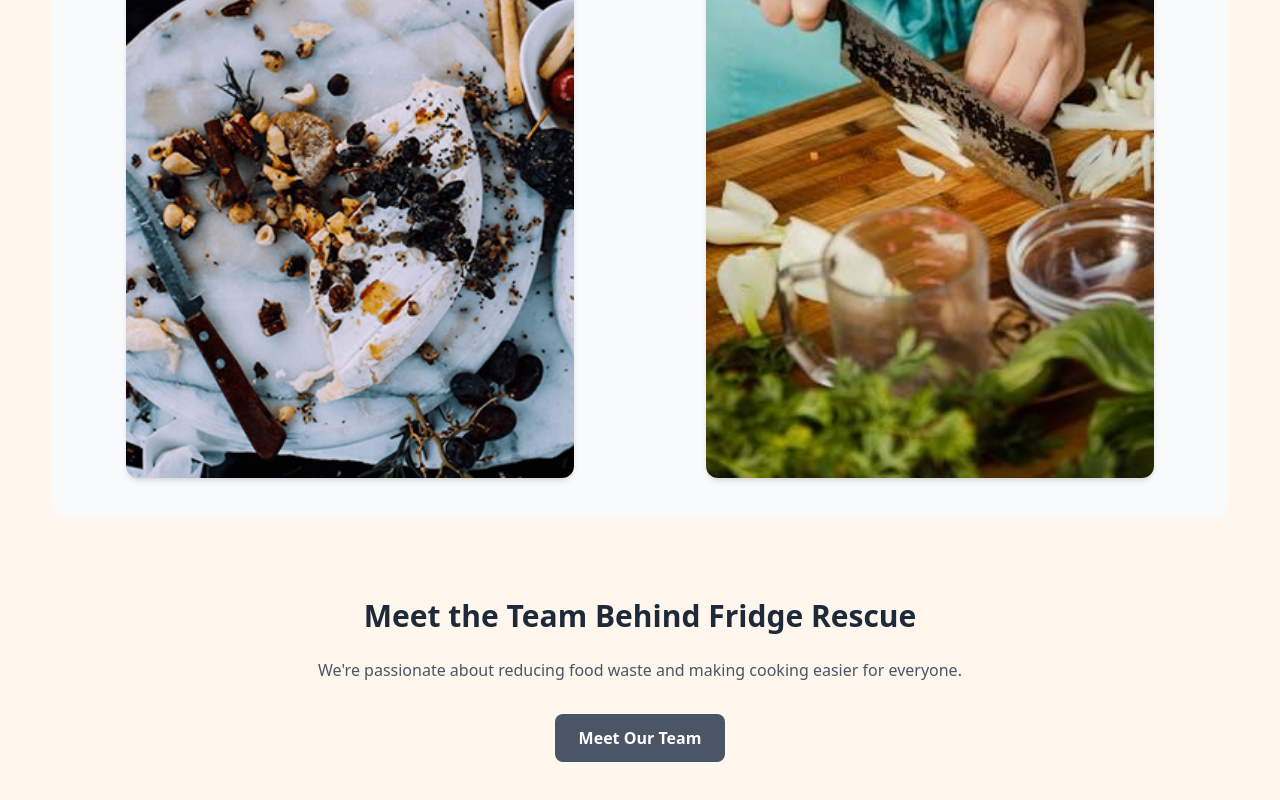
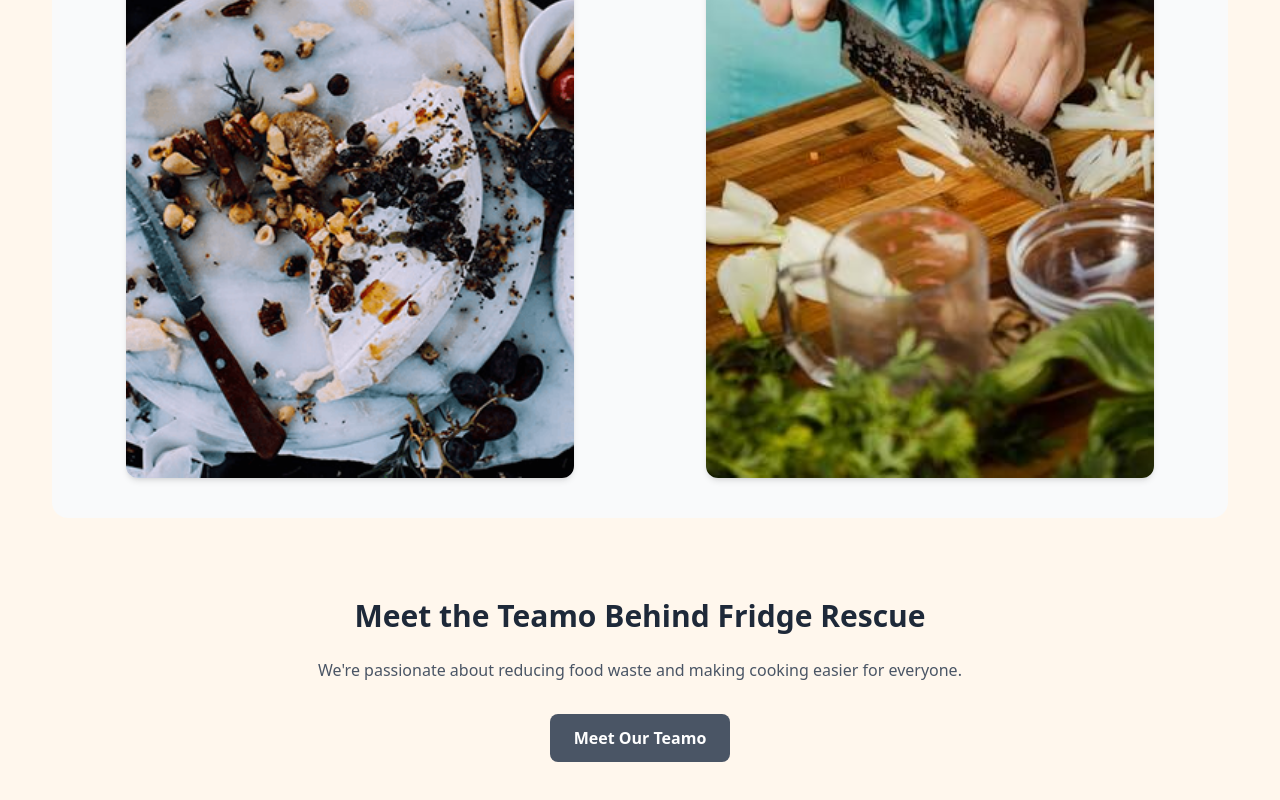
Before and after one commit to mrcicil/Fridge_Rescue, a React (Vite) app: page /homepage in a window 1280 px wide. Shown: the part 1070-1870 px from the top of the page. Built offline with nearby package versions, Linux system fonts and the light colour scheme.

Commit message:
homepage

```diff
--- a/src/routes/Homepage.jsx
+++ b/src/routes/Homepage.jsx
@@ -124,7 +124,7 @@ function Homepage() {
       {/* Team Section */}
       <section className="text-center py-10 max-w-3xl mx-auto">
         <h2 className="text-3xl font-bold text-gray-800 mb-6">
-          Meet the Team Behind Fridge Rescue
+          Meet the Teamo Behind Fridge Rescue
         </h2>
         <p className="text-gray-600 mb-8 text-center">
           We're passionate about reducing food waste and making cooking easier for everyone.
@@ -133,7 +133,7 @@ function Homepage() {
           to="/team"
           className="inline-block bg-gray-600 !text-white px-6 py-3 rounded-lg font-semibold transition-all duration-300 hover:bg-gray-700 hover:-translate-y-0.5"
         >
-          Meet Our Team
+          Meet Our Teamo
         </Link>
       </section>
     </div>
```
